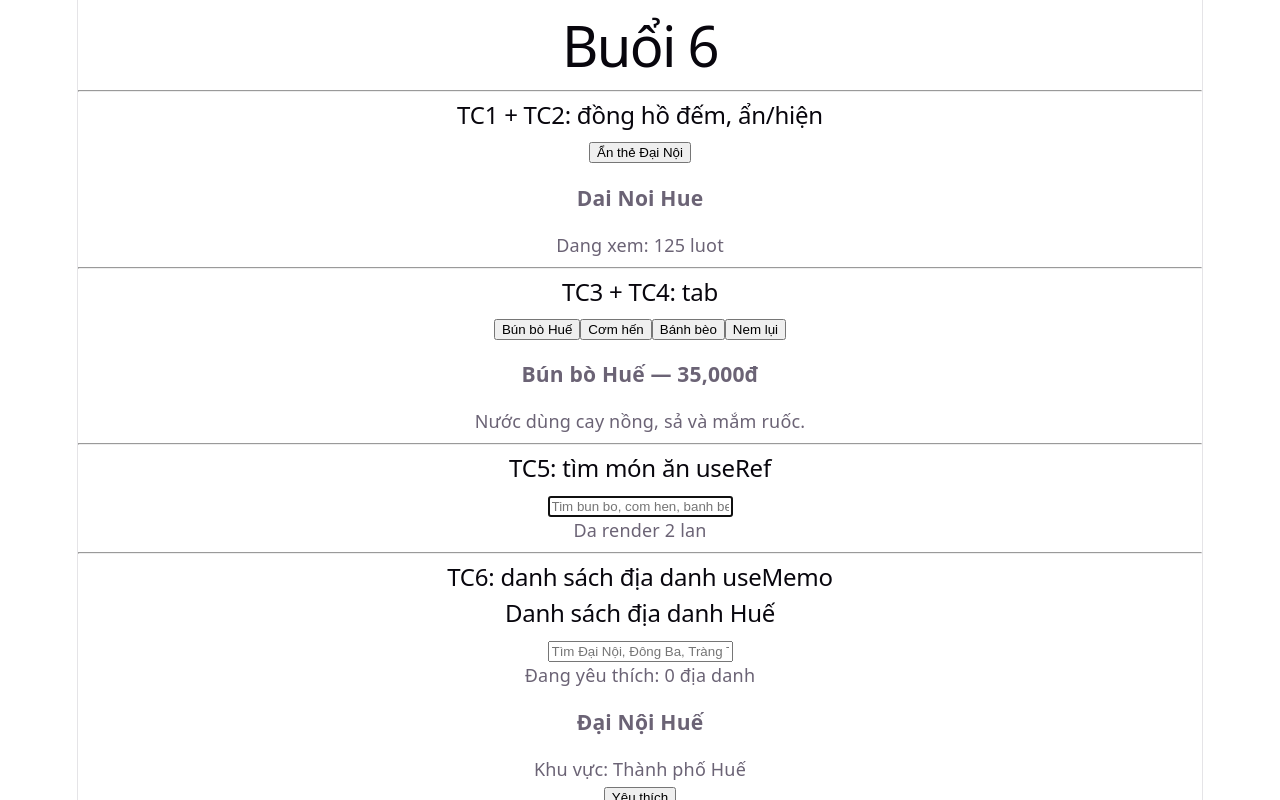
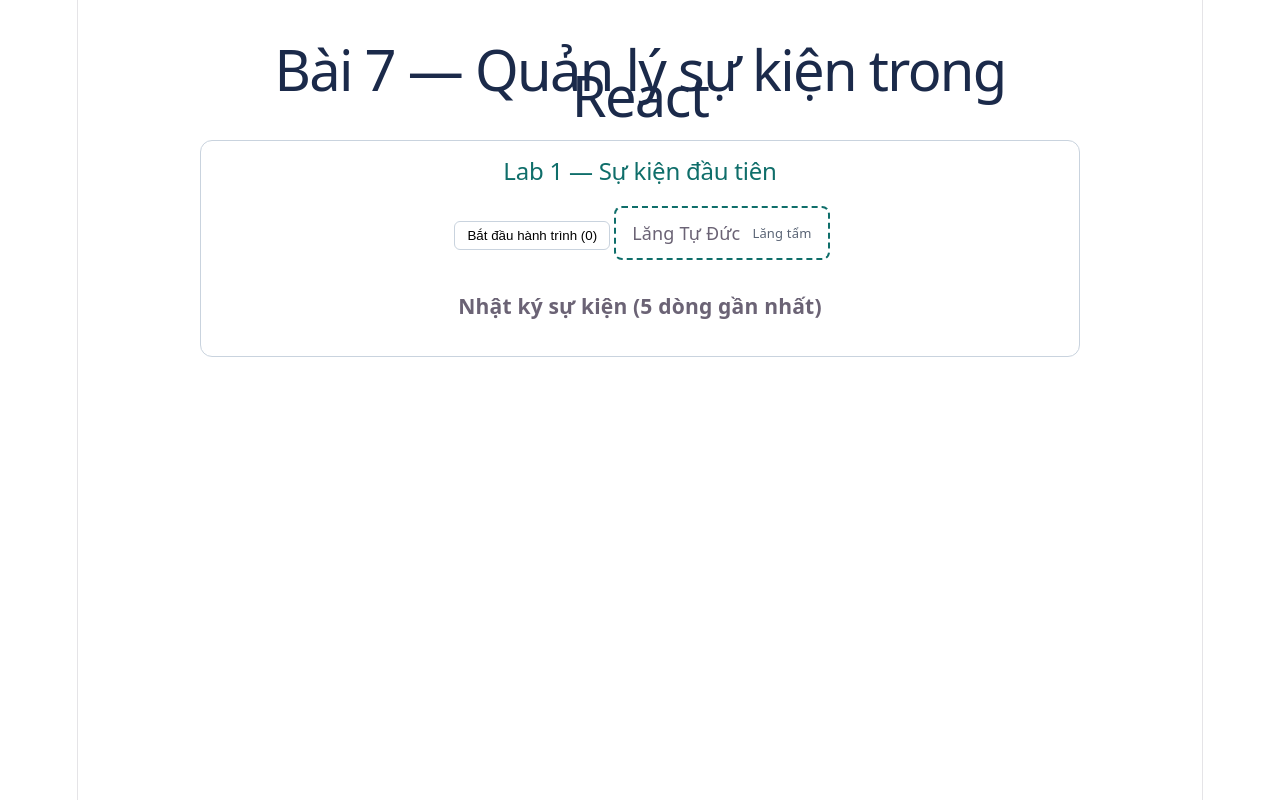
Before and after one commit to uyen288/phu-xuan-react, a React (Vite) app: page / in a window 1280 px wide. Shown: the top 800 px of the page. Built offline with nearby package versions, Linux system fonts and the light colour scheme.

Commit message:
Lab 1: handler và đối tượng sự kiện

```diff
--- a/src/App.tsx
+++ b/src/App.tsx
@@ -1,63 +1,7 @@
-import { useState } from 'react'
-
-import LuotXemDaiNoi from './features/landmarks/LuotXemDaiNoi'
-import TrangMonAn from './features/food/TrangMonAn'
-import TimMonAn from './features/food/TimMonAn'
-import DanhSachDiaDanh from './features/landmarks/DanhSachDiaDanh'
-import TimMonAnDebounce from './features/food/TimMonAnDebounce'
+import Bai7Page from './pages/Bai7Page'
 
 function App() {
-  const [hienThiDaiNoi, setHienThiDaiNoi] = useState(true)
-
-  return (
-    <div>
-      <h1>Buổi 6</h1>
-
-      <hr />
-
-      <section>
-        <h2>TC1 + TC2: đồng hồ đếm, ẩn/hiện</h2>
-
-        <button onClick={() => setHienThiDaiNoi(!hienThiDaiNoi)}>
-          {hienThiDaiNoi ? 'Ẩn thẻ Đại Nội' : 'Hiện thẻ Đại Nội'}
-        </button>
-
-        {hienThiDaiNoi && <LuotXemDaiNoi />}
-      </section>
-
-      <hr />
-
-      <section>
-        <h2>TC3 + TC4: tab</h2>
-
-        <TrangMonAn />
-      </section>
-
-      <hr />
-
-      <section>
-        <h2>TC5: tìm món ăn useRef</h2>
-
-        <TimMonAn />
-      </section>
-
-      <hr />
-
-      <section>
-        <h2>TC6: danh sách địa danh useMemo</h2>
-
-        <DanhSachDiaDanh />
-      </section>
-
-      <hr />
-
-      <section>
-        <h2>TC7: tìm món ăn useDebounce</h2>
-
-        <TimMonAnDebounce />
-      </section>
-    </div>
-  )
+  return <Bai7Page />
 }
 
 export default App
--- /dev/null
+++ b/src/components/Bai7/ThuSuKien.jsx
@@ -0,0 +1,49 @@
+import { useRef, useState } from 'react'
+
+export default function ThuSuKien() {
+  const [soLanBam, setSoLanBam] = useState(0)
+  const [nhatKy, setNhatKy] = useState([])
+  const demId = useRef(0)
+
+  function ghiNhatKy(noiDung) {
+    demId.current += 1
+    const dong = { id: demId.current, noiDung }
+    setNhatKy((truoc) => [dong, ...truoc].slice(0, 5))
+  }
+
+  function handleBamNut() {
+    setSoLanBam((so) => so + 1)
+    ghiNhatKy('Bấm nút "Bắt đầu hành trình"')
+  }
+
+  function handleBamThe(e) {
+    ghiNhatKy(
+      'type=' +
+        e.type +
+        ' | target=' +
+        e.target.tagName +
+        ' | currentTarget=' +
+        e.currentTarget.tagName,
+    )
+  }
+
+  return (
+    <section className="lab">
+      <h2>Lab 1 — Sự kiện đầu tiên</h2>
+
+      <button onClick={handleBamNut}>Bắt đầu hành trình ({soLanBam})</button>
+
+      <div className="the-thu" onClick={handleBamThe}>
+        <span className="ten">Lăng Tự Đức</span>
+        <span className="loai">Lăng tẩm</span>
+      </div>
+
+      <h3>Nhật ký sự kiện (5 dòng gần nhất)</h3>
+      <ol className="nhat-ky">
+        {nhatKy.map((dong) => (
+          <li key={dong.id}>{dong.noiDung}</li>
+        ))}
+      </ol>
+    </section>
+  )
+}
--- /dev/null
+++ b/src/pages/Bai7Page.jsx
@@ -0,0 +1,11 @@
+import '../styles/Bai7.css'
+import ThuSuKien from '../components/Bai7/ThuSuKien'
+
+export default function Bài7Page() {
+  return (
+    <main className="trang-Bài7">
+      <h1>Bài 7 — Quản lý sự kiện trong React</h1>
+      <ThuSuKien />
+    </main>
+  )
+}
--- /dev/null
+++ b/src/styles/Bai7.css
@@ -0,0 +1,159 @@
+/* Bảng màu Ocean-depth dùng chung của khoá học */
+:root {
+  --navy: #1b2a4a;
+  --teal: #0f6e6a;
+  --amber: #b8860b;
+  --vien: #c9d3de;
+}
+
+.trang-Bài7 {
+  max-width: 880px;
+  margin: 0 auto;
+  padding: 24px;
+  font-family: system-ui, sans-serif;
+}
+.trang-Bài7 h1 {
+  color: var(--navy);
+}
+.lab {
+  border: 1px solid var(--vien);
+  border-radius: 12px;
+  padding: 16px 20px;
+  margin: 20px 0;
+}
+.lab h2 {
+  color: var(--teal);
+  margin-top: 0;
+}
+button {
+  cursor: pointer;
+  margin: 4px;
+  padding: 6px 12px;
+  border-radius: 6px;
+  border: 1px solid var(--vien);
+  background: #fff;
+}
+button:disabled {
+  opacity: 0.5;
+  cursor: not-allowed;
+}
+
+/* Lab 1 */
+.the-thu {
+  display: inline-flex;
+  gap: 12px;
+  padding: 12px 16px;
+  margin: 12px 0;
+  border: 2px dashed var(--teal);
+  border-radius: 8px;
+  cursor: pointer;
+}
+.nhat-ky {
+  font-family: monospace;
+  font-size: 14px;
+}
+
+/* Lab 2 */
+.thanh-loc button.dang-loc {
+  background: var(--navy);
+  color: #fff;
+}
+.ds-dia-danh {
+  list-style: none;
+  padding: 0;
+}
+.the-dia-danh label {
+  display: flex;
+  gap: 10px;
+  align-items: center;
+  padding: 8px 12px;
+  margin: 6px 0;
+  border: 1px solid var(--vien);
+  border-radius: 8px;
+  cursor: pointer;
+}
+.the-dia-danh.dang-chon label {
+  background: #e8f4f3;
+  border-color: var(--teal);
+}
+.loai {
+  margin-left: auto;
+  font-size: 13px;
+  color: #5a6475;
+}
+.lich-trinh {
+  font-weight: 600;
+  color: var(--navy);
+}
+
+/* Lab 3 */
+.luoi-the {
+  display: grid;
+  gap: 12px;
+  grid-template-columns: repeat(auto-fill, minmax(240px, 1fr));
+}
+.the-mo-rong {
+  border: 1px solid var(--vien);
+  border-radius: 10px;
+  padding: 12px;
+  cursor: pointer;
+}
+.the-mo-rong.dang-mo {
+  border-color: var(--amber);
+  background: #fbf4e4;
+}
+.the-mo-rong h3 {
+  margin: 0 0 4px;
+  font-size: 17px;
+}
+.thong-ke {
+  color: #5a6475;
+}
+
+/* Lab 4 */
+.form-tim {
+  position: relative;
+  display: flex;
+  gap: 6px;
+}
+.form-tim input {
+  flex: 1;
+  padding: 8px 10px;
+  border-radius: 6px;
+  border: 1px solid var(--vien);
+}
+.goi-y {
+  position: absolute;
+  top: 100%;
+  left: 0;
+  padding: 4px;
+  background: #fff;
+  border: 1px solid var(--vien);
+  border-radius: 8px;
+}
+
+/* Lab 5 */
+.ds-mon-yeu-thich li {
+  display: flex;
+  justify-content: space-between;
+  align-items: center;
+  padding: 8px 12px;
+  margin: 6px 0;
+  background: #fff;
+  cursor: grab;
+  border: 1px solid var(--vien);
+  border-radius: 8px;
+}
+.ds-mon-yeu-thich li:focus {
+  outline: 3px solid var(--teal);
+}
+.ds-mon-yeu-thich li.dang-keo {
+  opacity: 0.4;
+}
+.ds-mon-yeu-thich li.vi-tri-tha {
+  border-top: 3px solid var(--amber);
+}
+.thong-bao {
+  min-height: 1.4em;
+  color: var(--teal);
+}
```
Also changed, not shown: src/data/diaDanhHue.js (added, +38 -0 lines), src/data/monAnHue.js (added, +9 -0 lines).
